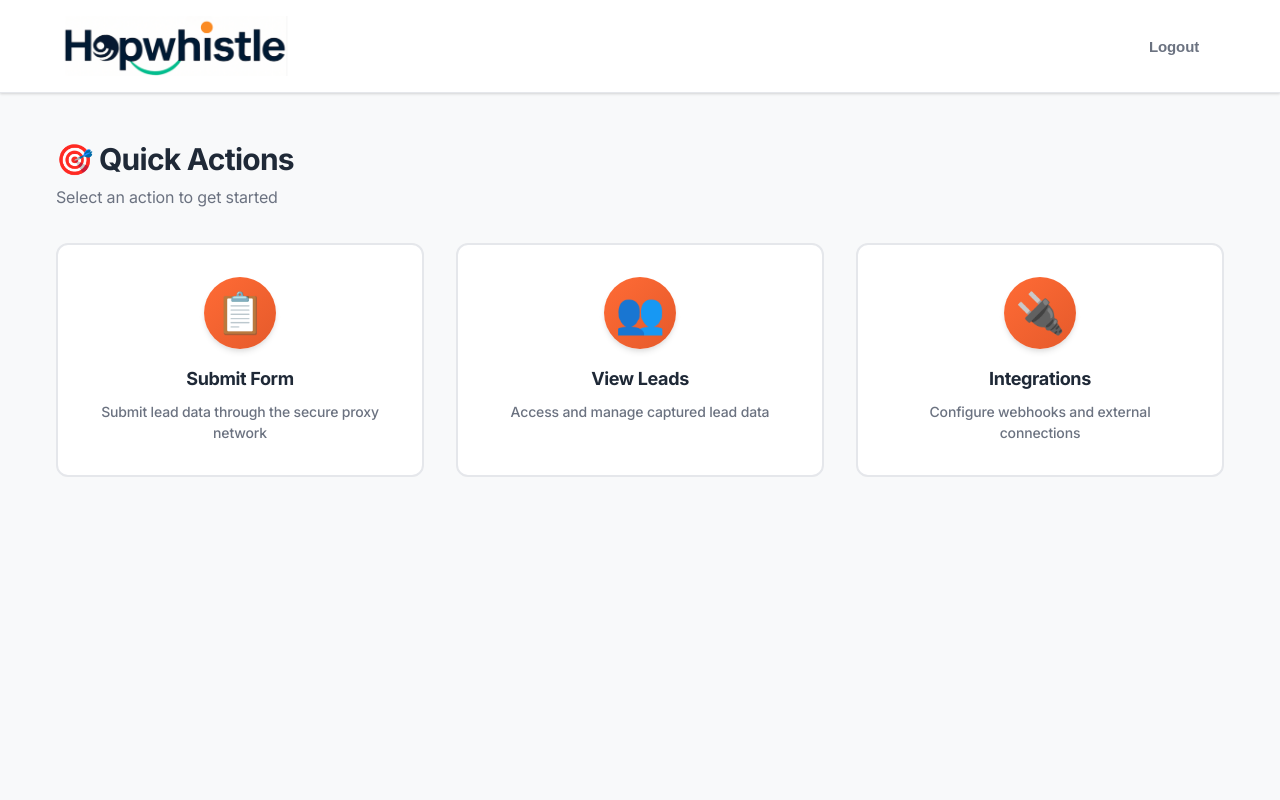
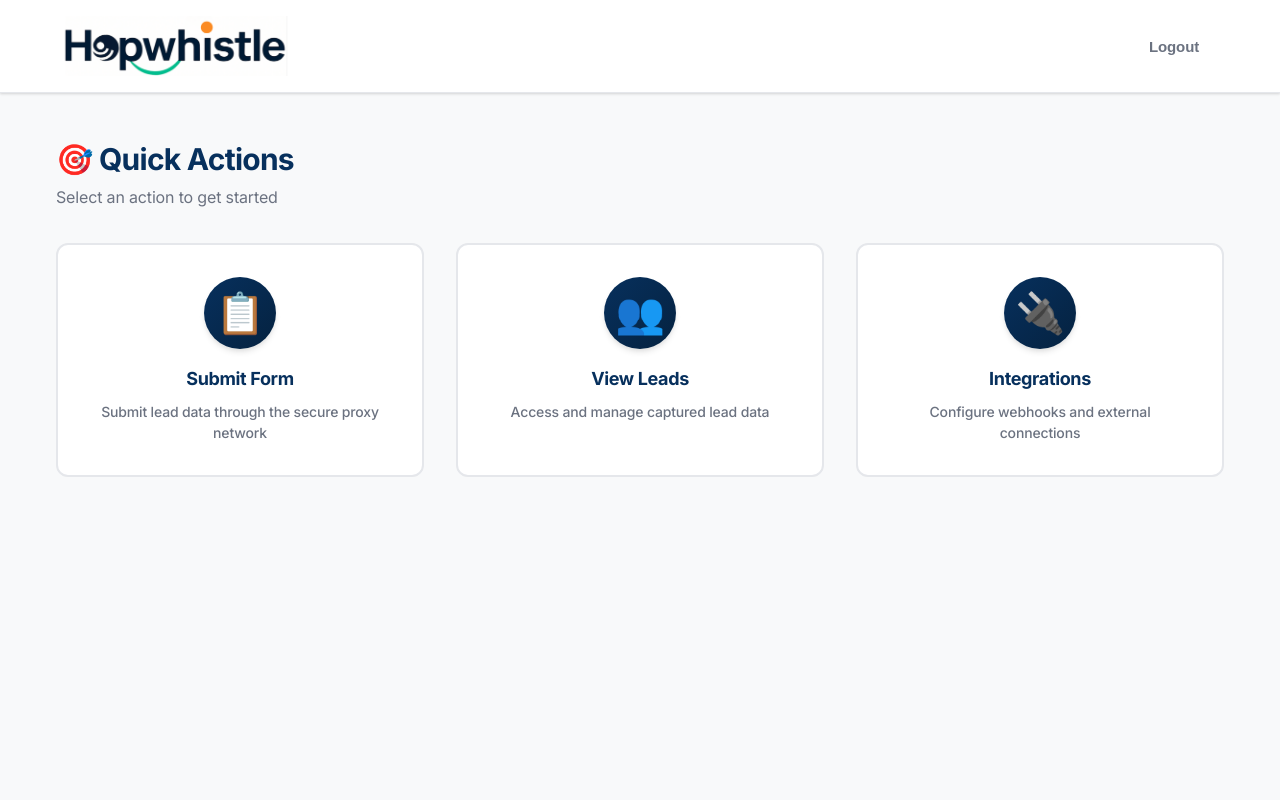
Before and after one commit to bbarnes4318/medicare-arron, a Flask app: page /dashboard in a window 1280 px wide. Run offline with Flask 3, Linux system fonts and the light colour scheme; the visitor is signed in with stand-in values (Sample User, id 1); some libraries are stand-ins or nearby versions.

Commit message:
Add blue (#07305d) from Hopwhistle logo - used for headings and dashboard icons alongside orange for buttons

```diff
--- a/static/css/modern.css
+++ b/static/css/modern.css
@@ -5,6 +5,8 @@
   /* Hopwhistle Brand Colors - From Logo */
   --primary-orange: #FF6B35; /* Primary Brand Orange */
   --primary-orange-dark: #E55A2B; /* Darker Orange for hover */
+  --primary-blue: #07305d; /* Primary Brand Blue from logo */
+  --primary-blue-dark: #052240; /* Darker Blue for hover */
   --accent-teal: #00A8A8; /* Accent Teal/Turquoise */
   --accent-teal-dark: #008F8F; /* Darker Teal for hover */
 
@@ -95,7 +97,7 @@
 h4,
 h5,
 h6 {
-  color: var(--text-primary);
+  color: var(--primary-blue);
   font-weight: 700;
   line-height: 1.2;
   letter-spacing: -0.02em;
@@ -355,7 +357,7 @@
 .action-icon {
   font-size: 2.5rem;
   margin-bottom: var(--spacing-md);
-  background: linear-gradient(135deg, var(--primary-orange), var(--primary-orange-dark));
+  background: linear-gradient(135deg, var(--primary-blue), var(--primary-blue-dark));
   width: 72px;
   height: 72px;
   display: flex;
@@ -369,7 +371,7 @@
   font-size: 1.125rem;
   font-weight: 700;
   margin-bottom: 0.5rem;
-  color: var(--text-primary);
+  color: var(--primary-blue);
   letter-spacing: -0.02em;
 }
 
```
